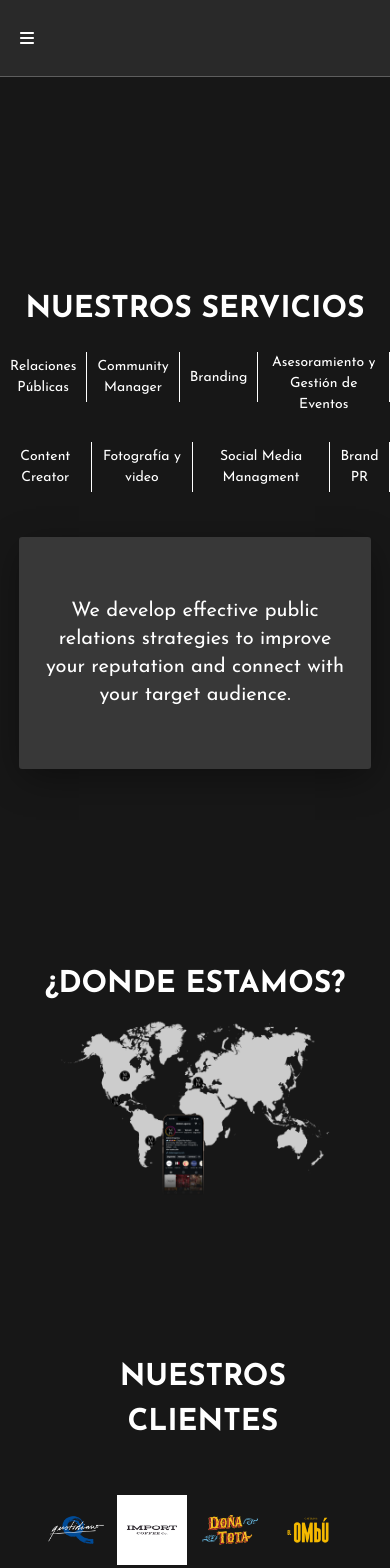
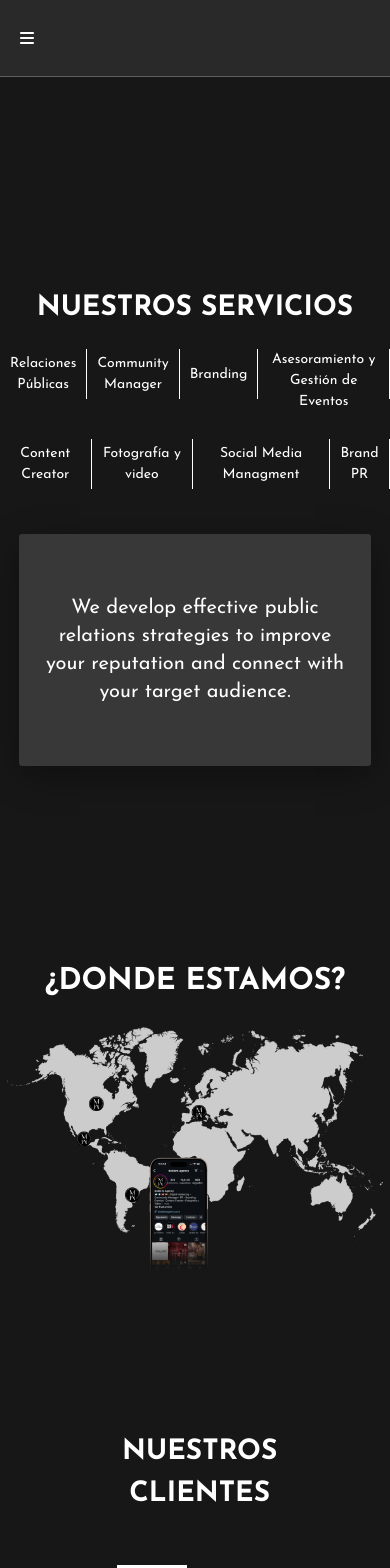
Before and after one commit to GarciaMaximoB/dobleM, a React (Vite) app: page /servicios in a window 390 px wide. Shown: the top 1568 px of the page. Built offline with nearby package versions, Linux system fonts and the light colour scheme.

Commit message:
nueva imagen

```diff
--- a/src/App.css
+++ b/src/App.css
@@ -652,7 +652,7 @@ body {
 }
 
 .where-section img {
-  width: 80%;
+  width: 65%;
   mask-image: linear-gradient(black 85%, transparent);
 }
 
@@ -724,7 +724,7 @@ body {
 
   .heading-sections {
     text-align: center;
-    font-size: 30px;
+    font-size: 28px;
     line-height: 1.5em;
     font-weight: 700;
     margin-top: 10px;
@@ -864,7 +864,7 @@ body {
 
   .clientes-container h1 {
     align-self: self-start;
-    margin-left: 5%;
+    padding: 0;
   }
 
   .clientes-container h2 {
```
Also changed, not shown: src/assets/mapa.png.
